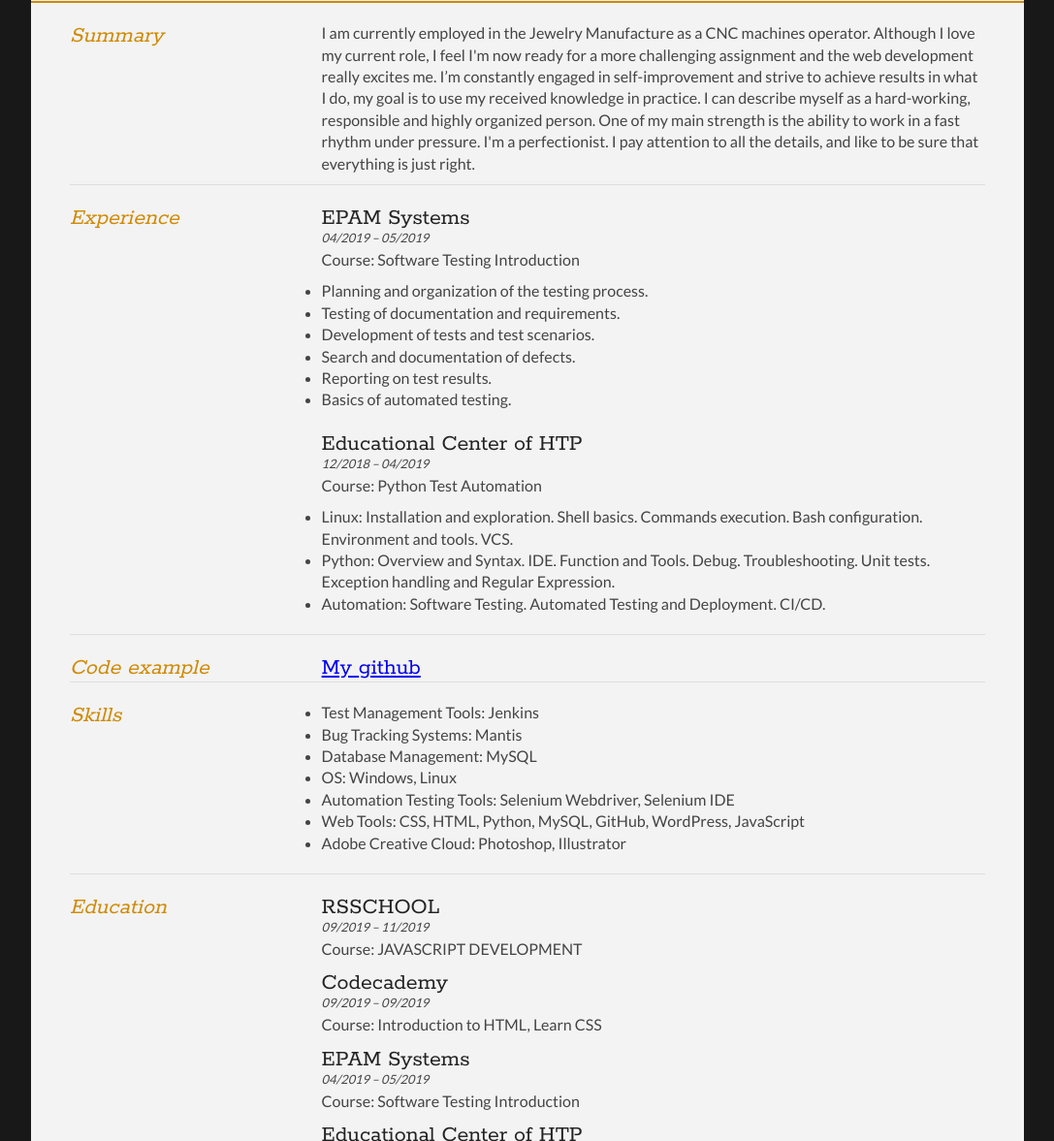
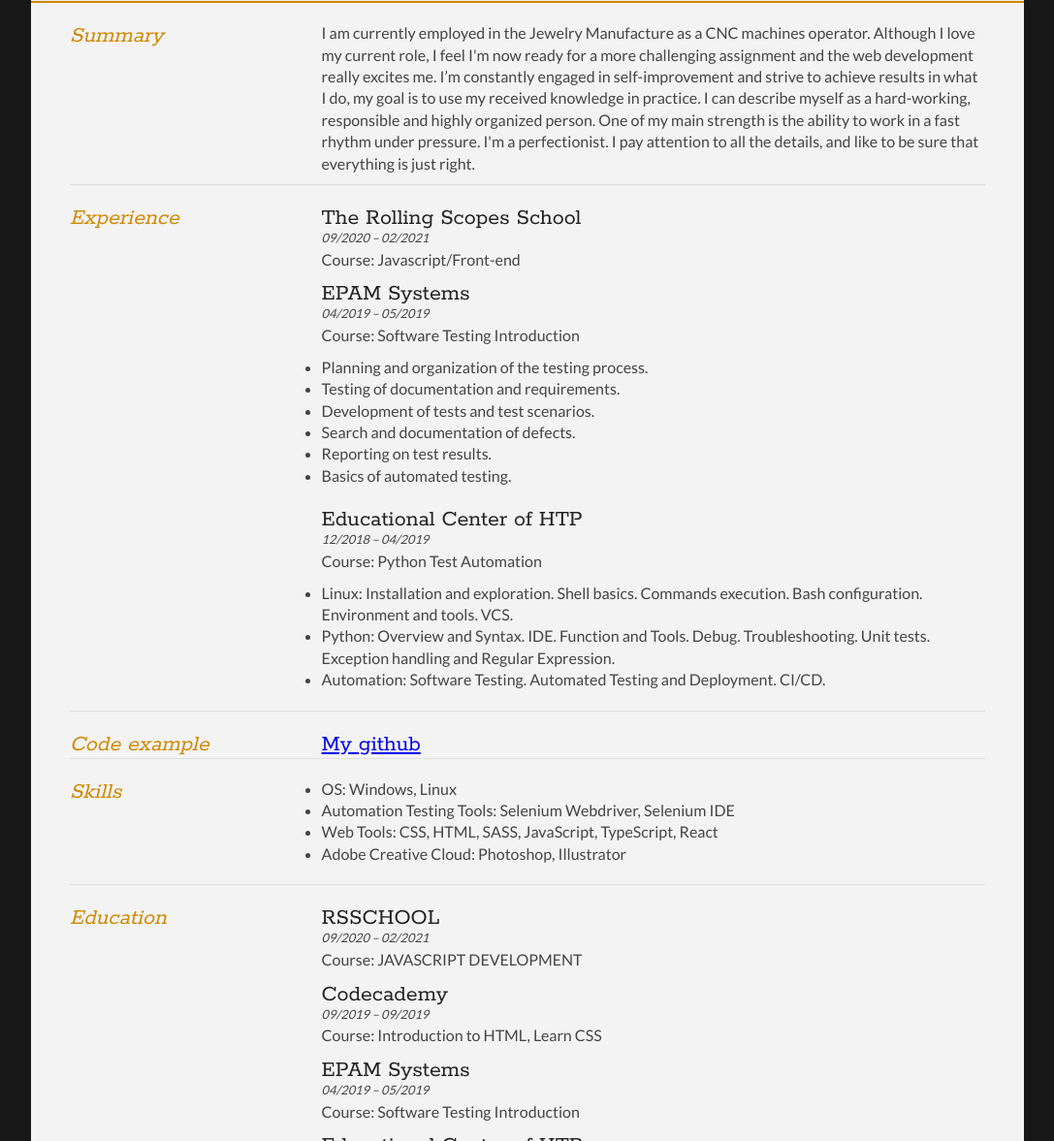
Before and after one commit to YauhenDavidovich/rsschool-cv, a plain HTML site: page index.html in a window 1280 px wide. Shown: the part 171-1348 px from the top of the page at 97% size, without its empty margins (96-1183 px from the left). Drawn offline with Linux system fonts and the light colour scheme.

Commit message:
feat: add skills and experience

```diff
--- a/index.html
+++ b/index.html
@@ -62,6 +62,12 @@
 
                 <div class="sectionContent">
                     <article>
+                        <h2>The Rolling Scopes School</h2>
+                        <p class="subDetails">09/2020 – 02/2021</p>
+                        <p>Course: Javascript/Front-end</p>
+
+                    </article>
+                    <article>
                         <h2>EPAM Systems</h2>
                         <p class="subDetails">04/2019 – 05/2019</p>
                         <p>Course: Software Testing Introduction</p>
@@ -116,12 +122,9 @@
 
                 <div class="sectionContent">
                     <ul>
-                        <li>Test Management Tools: Jenkins</li>
-                        <li>Bug Tracking Systems: Mantis</li>
-                        <li>Database Management: MySQL</li>
                         <li>OS: Windows, Linux</li>
                         <li>Automation Testing Tools: Selenium Webdriver, Selenium IDE</li>
-                        <li>Web Tools: CSS, HTML, Python, MySQL, GitHub, WordPress, JavaScript</li>
+                        <li>Web Tools: CSS, HTML, SASS, JavaScript, TypeScript, React</li>
                         <li>Adobe Creative Cloud: Photoshop, Illustrator</li>
                     </ul>
                 </div>
@@ -136,7 +139,7 @@
                 <div class="sectionContent">
                     <article>
                         <h2>RSSCHOOL</h2>
-                        <p class="subDetails">09/2019 – 11/2019</p>
+                        <p class="subDetails">09/2020 – 02/2021</p>
                         <p>Course: JAVASCRIPT DEVELOPMENT</p>
                     </article>
 
```
